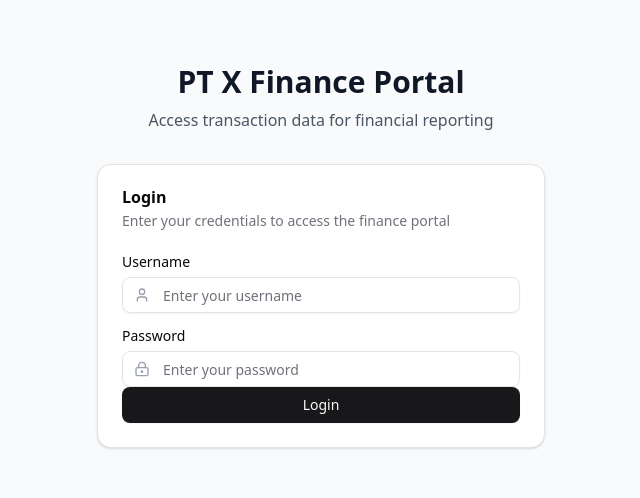
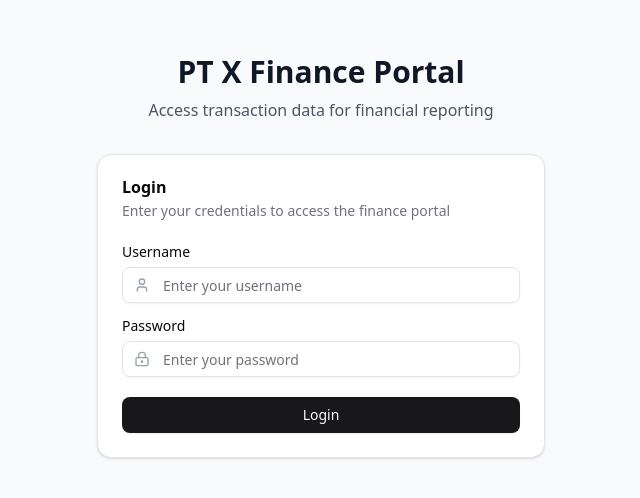
Before and after one commit to PutuPutra/finance-portal, a Next.js app: page / in a window 1280 px wide. Shown: the part 144-642 px from the top of the page, without its empty margins (319-959 px from the left). Built offline with nearby package versions, Linux system fonts and the light colour scheme; no server answers.

Commit message:
Add margin to login button for improved layout

```diff
--- a/src/components/login-form.tsx
+++ b/src/components/login-form.tsx
@@ -83,7 +83,7 @@ export default function LoginForm() {
           </div>
         </CardContent>
         <CardFooter>
-          <Button type="submit" className="w-full" disabled={isLoading}>
+          <Button type="submit" className="w-full mt-5" disabled={isLoading}>
             {isLoading ? "Logging in..." : "Login"}
           </Button>
         </CardFooter>
```
